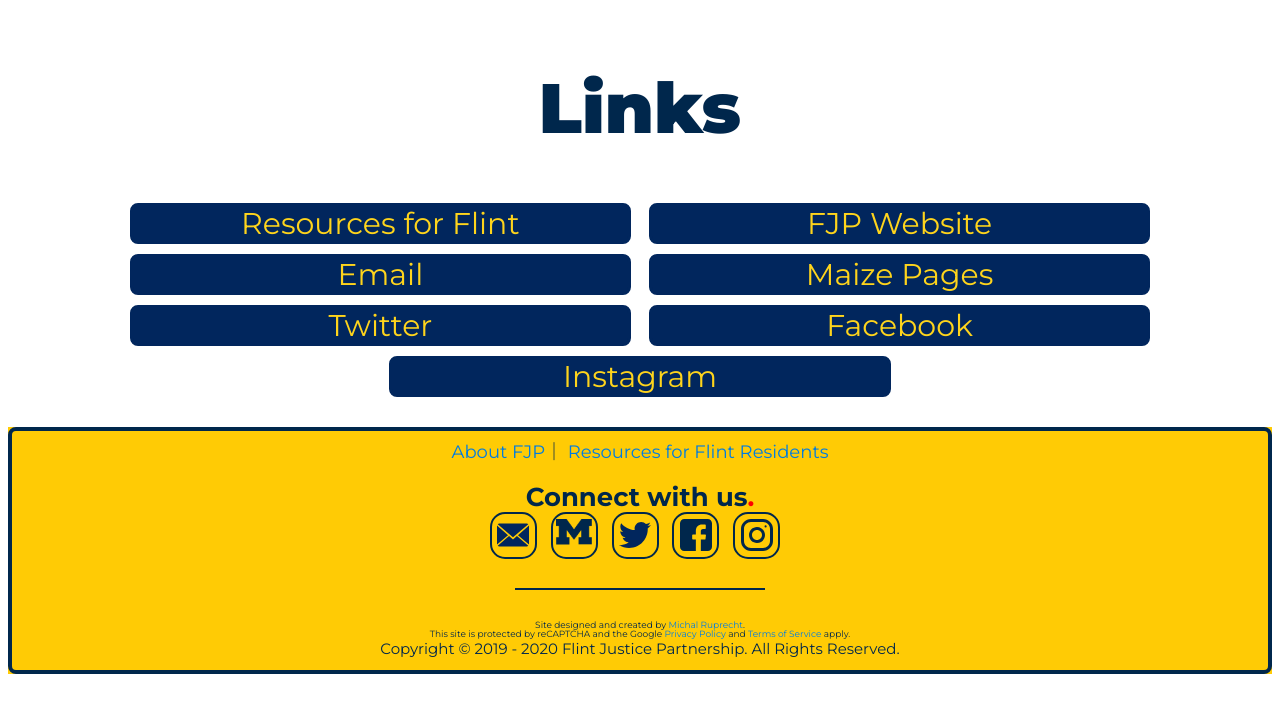
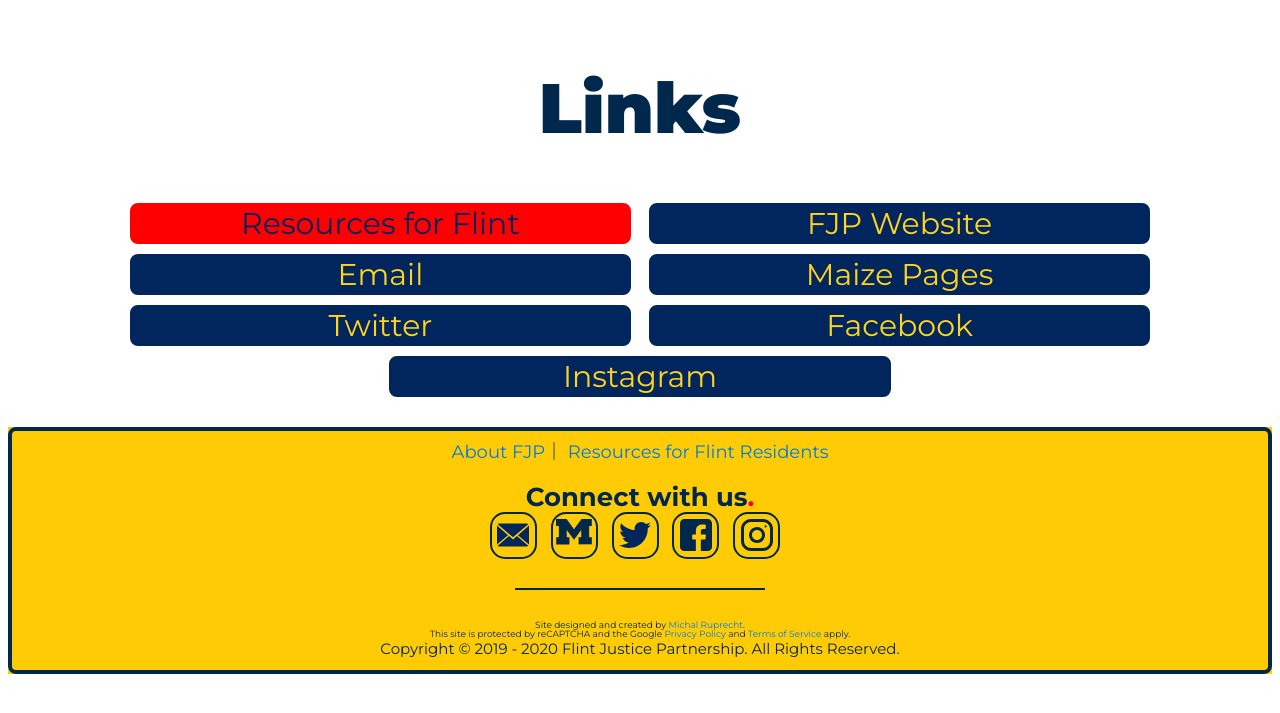
Before and after one commit to umichfjp/umichfjp.github.io, a Jekyll site: the page built from pages/social.html, in a window 1280 px wide. Shown: the top 713 px of the page. Built offline with Jekyll 4.4.1, drawn with Linux system fonts in a browser that asks for light colours.

Commit message:
redbutton

```diff
--- a/main.css
+++ b/main.css
@@ -334,3 +334,46 @@ h2 {
   border-radius: 8px;
   color: #01265D !important;
 }
+
+.redbutton
+{
+  display: inline-block;
+  width: 40%;
+  border: 3px solid #ff0000;
+  text-align: center !important;
+  vertical-align: middle !important;
+  font-weight: 400;
+  background-color: #ff0000;
+  border-radius: 8px;
+  color: #01265D !important;
+  padding-top: 5px;
+  padding-bottom: 5px;
+  padding-left: 5px;
+  padding-right: 5px;
+  margin: 5px;
+  -webkit-transition-duration: 0.4s; /* Safari */
+  transition-duration: 0.4s;
+  overflow-x: auto;
+  overflow-y: hidden;
+  text-decoration: none;
+}
+
+.redbutton a
+{
+  color: #FED41C;
+}
+
+.redbutton a:hover
+{
+  color: #ff0000 !important;
+  font-weight: bold;
+}
+
+.redbutton:hover
+{
+  text-align: center !important;
+  font-weight: 600;
+  background-color: #ffffff;
+  border-radius: 8px;
+  color: #ff0000 !important;
+}
--- a/pages/social.html
+++ b/pages/social.html
@@ -14,7 +14,7 @@ title: Flint Justice Partnership Official Website
         <center>
         <h1>Links</h1>
         <h2>
-          <a class="button" href="https://umichfjp.github.io/pages/resources" target="_blank">Resources for Flint</a>
+          <a class="redbutton" href="https://umichfjp.github.io/pages/resources" target="_blank">Resources for Flint</a>
           <a class="button" href="https://umichfjp.github.io" target="_blank">FJP Website</a>
           <a class="button" href="mailto:UMich.FJP@umich.edu" target="_blank">Email</a>
           <a class="button" href="https://maizepages.umich.edu/organization/fjp/" target="_blank">Maize Pages</a>
```
